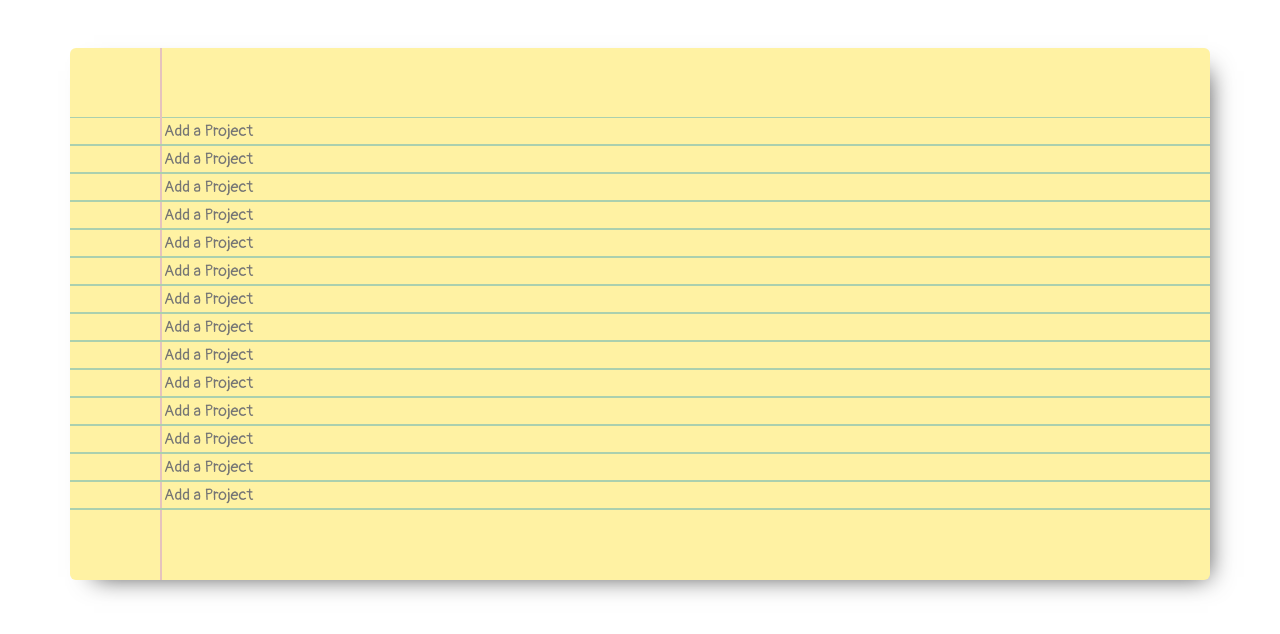
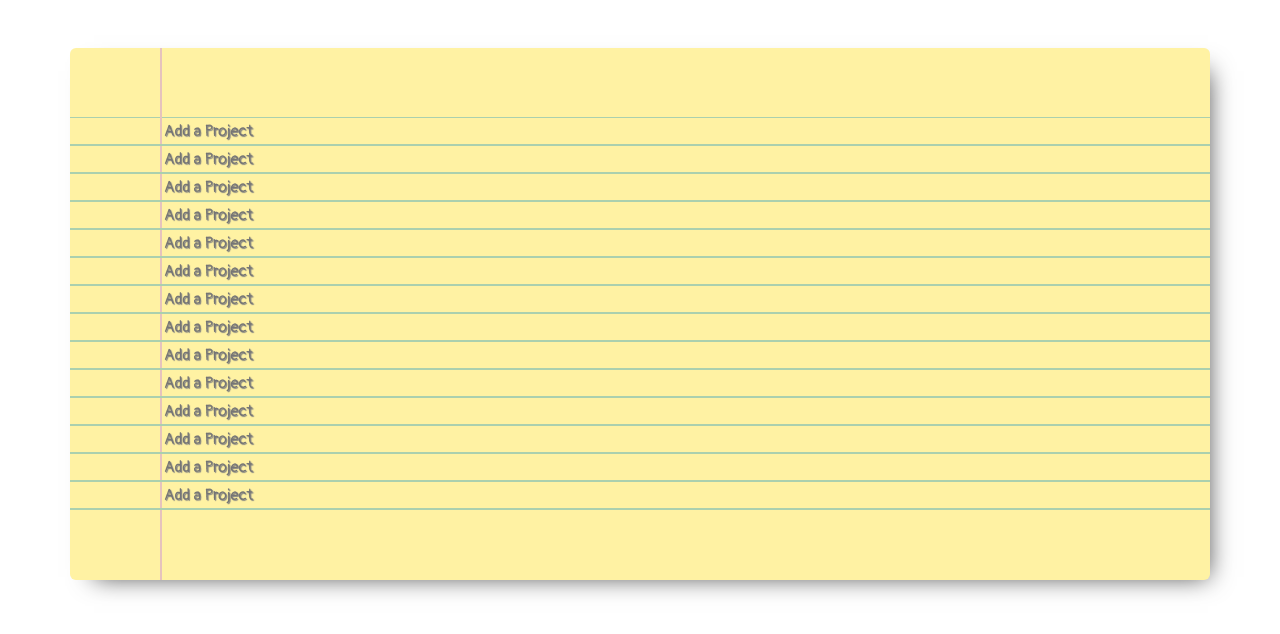
Before and after one commit to Wusinho/To-doList, a website built with webpack: page src/index.html in a window 1280 px wide. Built offline with nearby package versions, Linux system fonts and the light colour scheme.

Commit message:
Add shadow to text

```diff
--- a/src/main.scss
+++ b/src/main.scss
@@ -63,3 +63,7 @@ body {
   background-color: #fff2a3;
   outline: none;
 }
+
+input {
+  text-shadow: 1px 1px 1px grey;
+}
```
